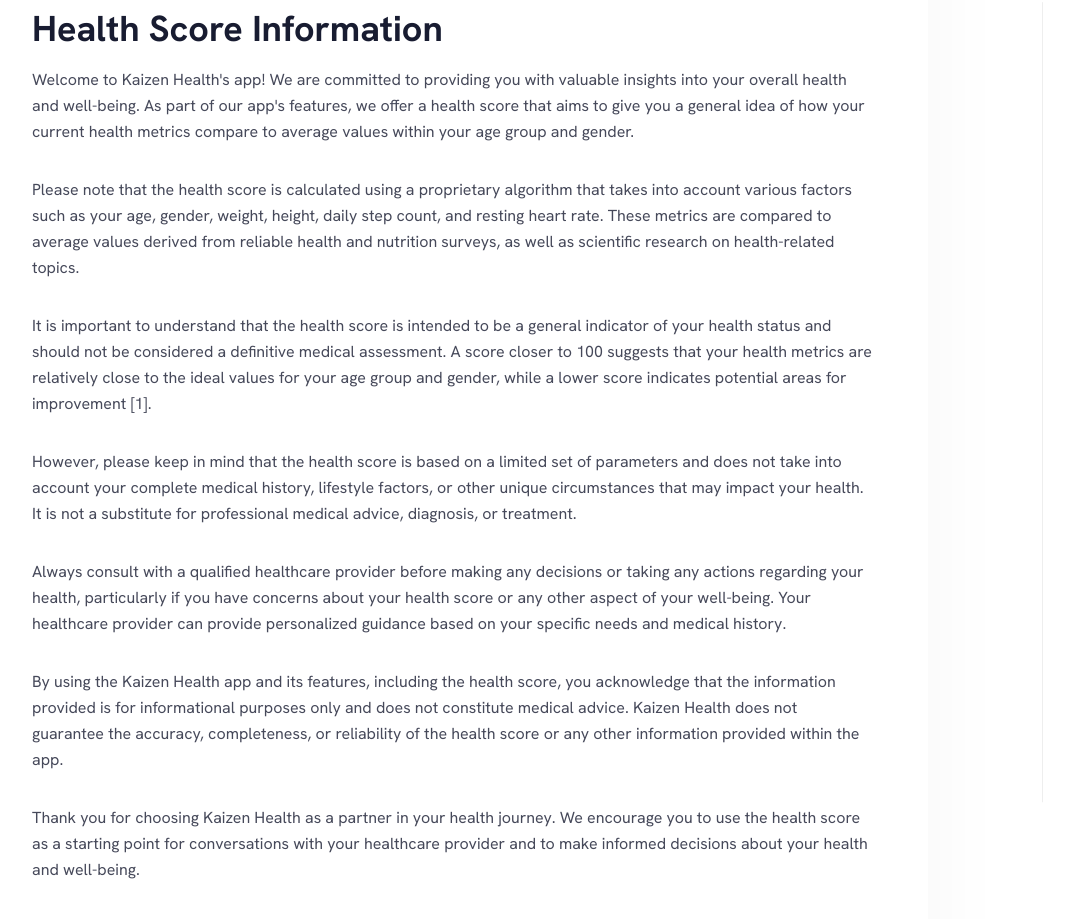
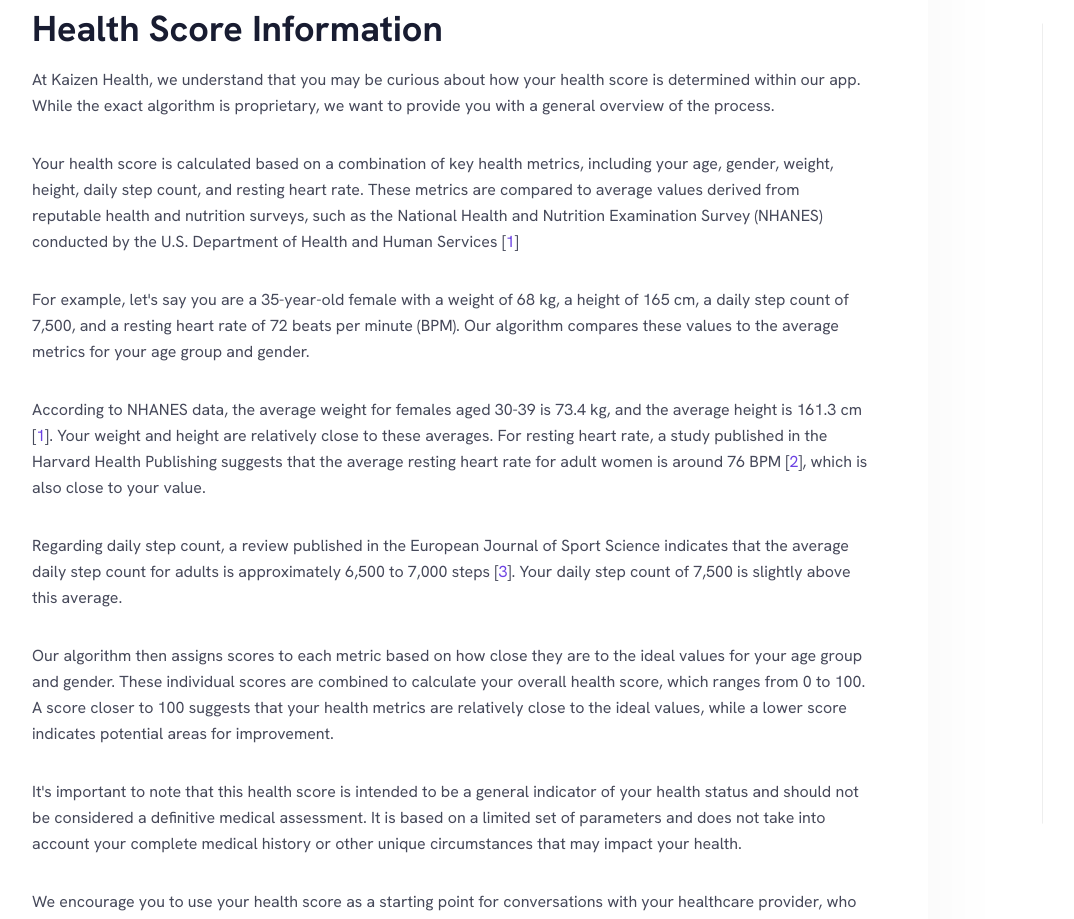
Before and after one commit to kaizen-health-tech/kaizen-web, a Next.js app: page /docs/healthscore in a window 1280 px wide. Shown: the part 236-1155 px from the top of the page, without its empty margins (24-1098 px from the left). Built offline with nearby package versions, Linux system fonts and the light colour scheme.

Commit message:
feat(citations): adding a new section for citations and showing how health score is calculated

```diff
--- a/app/(site)/docs/healthscore/page.tsx
+++ b/app/(site)/docs/healthscore/page.tsx
@@ -21,52 +21,34 @@
 
                                 <h2>Health Score Information</h2>
                                 <p className="text-body-color dark:text-body-color-dark text-base">
-                                    Welcome to Kaizen Health's app! We are committed to providing you with valuable
-                                    insights into your overall health and well-being. As part of our app's features,
-                                    we offer a health score that aims to give you a general idea of how your
-                                    current health metrics compare to average values within your age group and gender.
+                                    At Kaizen Health, we understand that you may be curious about how your health score is determined within our app. While the exact algorithm is proprietary, we want to provide you with a general overview of the process.
                                 </p>
 
                                 <p className="text-body-color dark:text-body-color-dark text-base">
-                                    Please note that the health score is calculated using a proprietary algorithm
-                                    that takes into account various factors such as your age, gender, weight, height,
-                                    daily step count, and resting heart rate. These metrics are compared to average
-                                    values derived from reliable health and nutrition surveys, as well as scientific
-                                    research on health-related topics.
+                                    Your health score is calculated based on a combination of key health metrics, including your age, gender, weight, height, daily step count, and resting heart rate. These metrics are compared to average values derived from reputable health and nutrition surveys, such as the National Health and Nutrition Examination Survey (NHANES) conducted by the U.S. Department of Health and Human Services [<a className="hover:text-primaryho text-primary" href="#1">1</a>]
                                 </p>
                                 <p className="text-body-color dark:text-body-color-dark text-base">
-                                    It is important to understand that the health score is intended to be a general
-                                    indicator of your health status and should not be considered a definitive medical
-                                    assessment. A score closer to 100 suggests that your health metrics are relatively
-                                    close to the ideal values for your age group and gender, while a lower score
-                                    indicates potential areas for improvement [<a href="#1">1</a>].
+                                    For example, let's say you are a 35-year-old female with a weight of 68 kg, a height of 165 cm, a daily step count of 7,500, and a resting heart rate of 72 beats per minute (BPM). Our algorithm compares these values to the average metrics for your age group and gender.
                                 </p>
                                 <p className="text-body-color dark:text-body-color-dark text-base">
-                                    However, please keep in mind that the health score is based on a limited set of
-                                    parameters and does not take into account your complete medical history, lifestyle
-                                    factors, or other unique circumstances that may impact your health. It is not a
-                                    substitute for professional medical advice, diagnosis, or treatment.
+                                    According to NHANES data, the average weight for females aged 30-39 is 73.4 kg, and the average height is 161.3 cm [<a className="hover:text-primaryho text-primary" href="#1">1</a>]. Your weight and height are relatively close to these averages. For resting heart rate, a study published in the Harvard Health Publishing suggests that the average resting heart rate for adult women is around 76 BPM [<a className="hover:text-primaryho text-primary" href="#2">2</a>], which is also close to your value.
                                 </p>
                                 <p className="text-body-color dark:text-body-color-dark text-base">
+                                    Regarding daily step count, a review published in the European Journal of Sport Science indicates that the average daily step count for adults is approximately 6,500 to 7,000 steps [<a className="hover:text-primaryho text-primary" href="#3">3</a>]. Your daily step count of 7,500 is slightly above this average.
+                                </p>
+                                <p className="text-body-color dark:text-body-color-dark text-base">
+                                    Our algorithm then assigns scores to each metric based on how close they are to the ideal values for your age group and gender. These individual scores are combined to calculate your overall health score, which ranges from 0 to 100. A score closer to 100 suggests that your health metrics are relatively close to the ideal values, while a lower score indicates potential areas for improvement.
+                                </p>
+                                <p className="text-body-color dark:text-body-color-dark text-base">
+                                    It's important to note that this health score is intended to be a general indicator of your health status and should not be considered a definitive medical assessment. It is based on a limited set of parameters and does not take into account your complete medical history or other unique circumstances that may impact your health.
+                                </p>
+                                <p className="text-body-color dark:text-body-color-dark text-base">
+                                    We encourage you to use your health score as a starting point for conversations with your healthcare provider, who can offer personalized guidance based on your specific needs and medical history.
                                     Always consult with a qualified healthcare provider before making any
                                     decisions or taking any actions regarding your health, particularly if you
                                     have concerns about your health score or any other aspect of your well-being.
                                     Your healthcare provider can provide personalized guidance based on your
-                                    specific
-                                    needs and medical history.
-                                </p>
-                                <p className="text-body-color dark:text-body-color-dark text-base">
-                                    By using the Kaizen Health app and its features, including the health score, you
-                                    acknowledge that the information provided is for informational purposes only and
-                                    does not constitute medical advice. Kaizen Health does not guarantee the accuracy,
-                                    completeness, or reliability of the health score or any other information provided
-                                    within the app.
-                                </p>
-                                <p className="text-body-color dark:text-body-color-dark text-base">
-                                    Thank you for choosing Kaizen Health as a partner in your health journey. We
-                                    encourage you to use the health score as a starting point for conversations with
-                                    your healthcare provider and to make informed decisions about your health and
-                                    well-being.
+                                    specific needs and medical history.
                                 </p>
 
                                 <h2>Sources</h2>
--- a/components/Docs/SidebarLink.tsx
+++ b/components/Docs/SidebarLink.tsx
@@ -23,6 +23,12 @@
         >
           Medical Disclaimer
         </Link>
+        <Link
+            href={`/docs/healthscore`}
+            className={`flex w-full rounded-sm px-3 py-2 text-base text-black dark:text-white `}
+        >
+          How health score is calculated
+        </Link>
       </li>
     </>
   );
```
